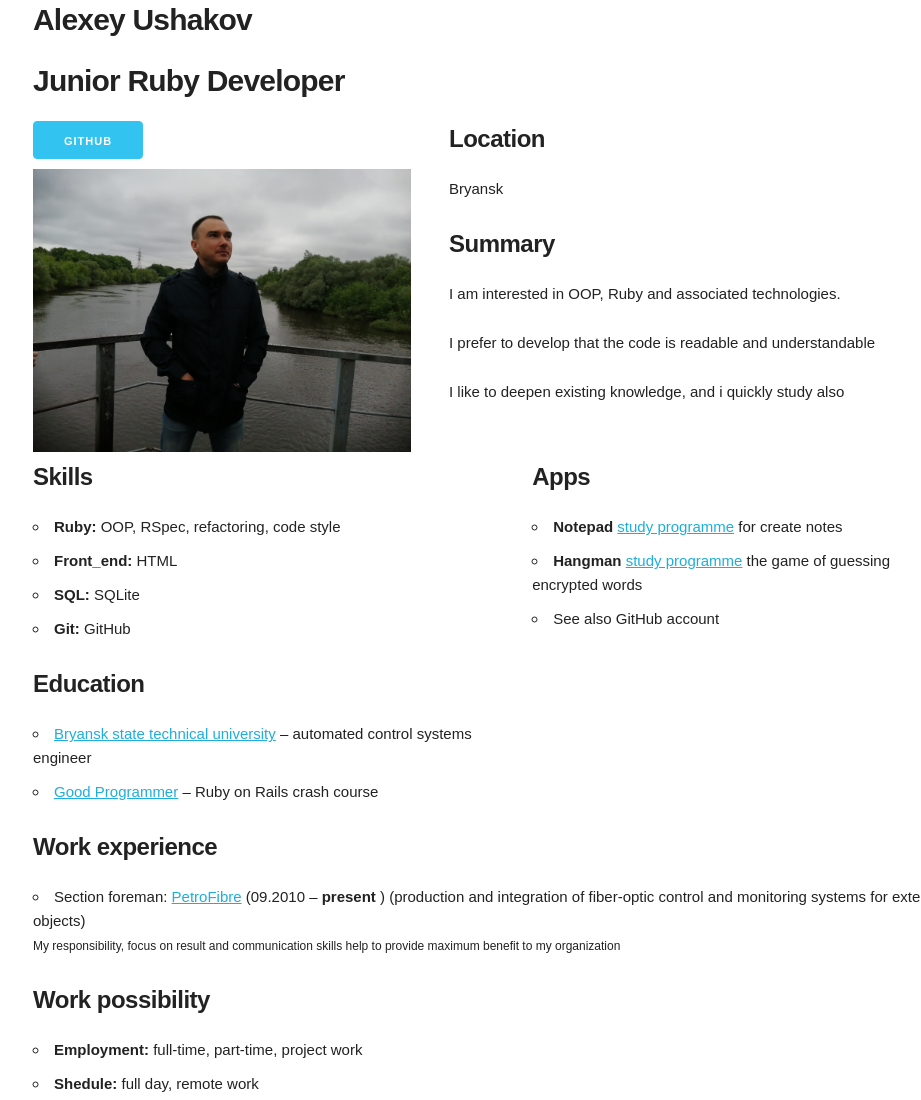
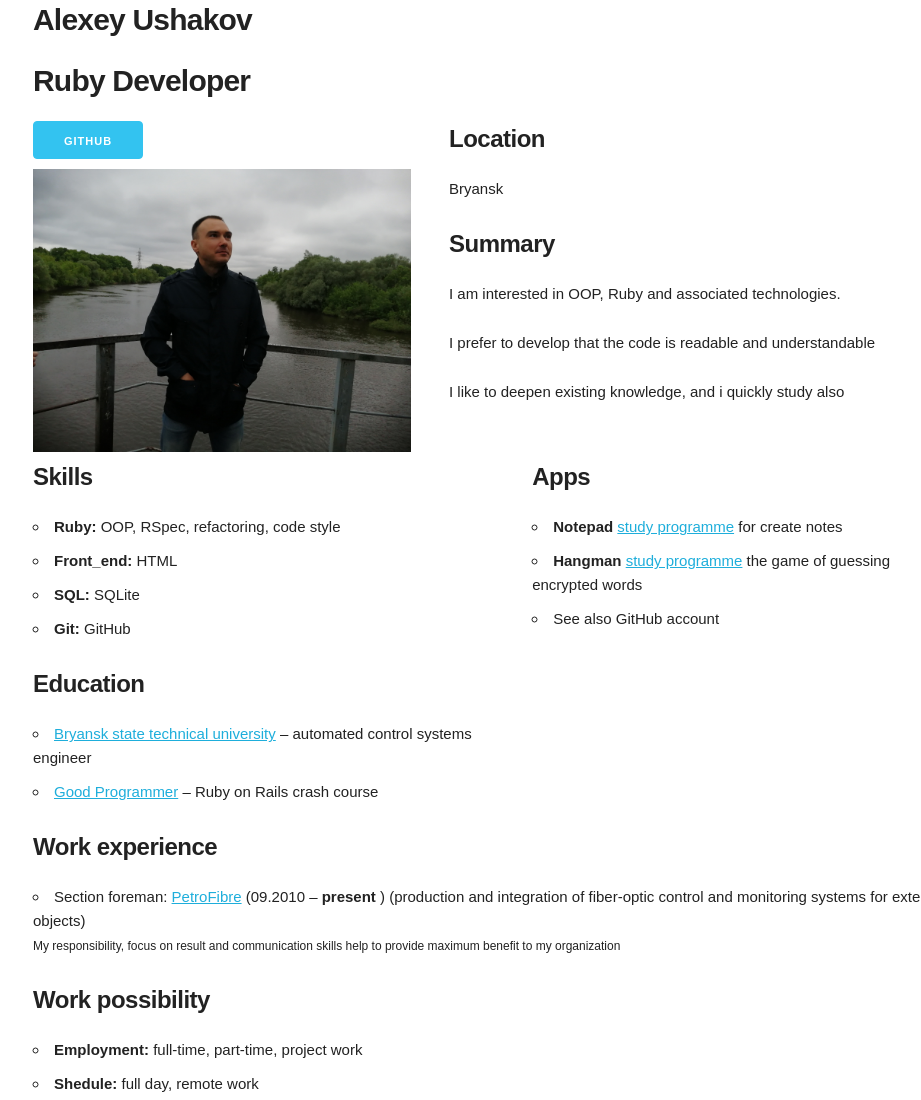
Before and after one commit to leva37a/cv, a plain HTML site: page index.html in a window 1280 px wide. Shown: the top 1100 px of the page, without its empty margins (127-1048 px from the left). Drawn offline with Linux system fonts and the light colour scheme.

Commit message:
Edited information

```diff
--- a/index.html
+++ b/index.html
@@ -13,7 +13,7 @@
     <div class="row">
       <div class="five columns">
         <h4><strong>Alexey Ushakov</strong></h4>
-        <h4><strong>Junior Ruby Developer</strong></h4>
+        <h4><strong>Ruby Developer</strong></h4>
       </div>
     </div>
     <div class="row">
```
